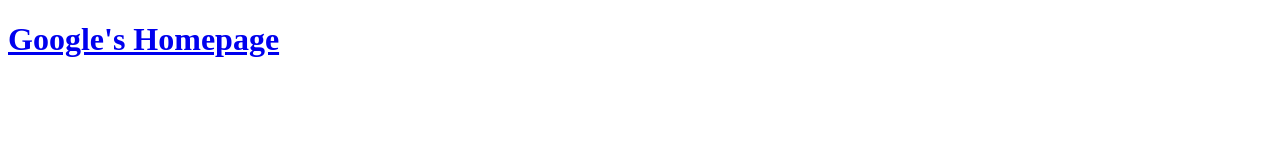
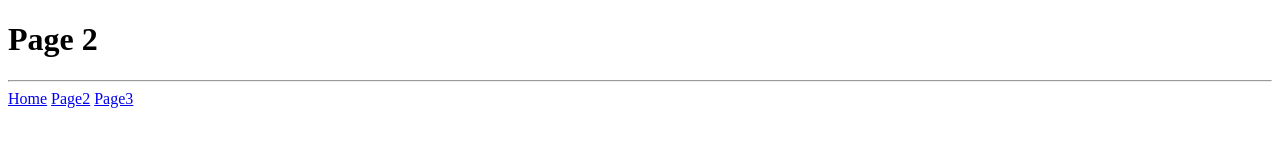
Before and after one commit to goodness728/html-freeCodeClass, a plain HTML site: page index.html in a window 1280 px wide. Drawn offline with Linux system fonts and the light colour scheme.

Commit message:
Link pages

```diff
--- a/index.html
+++ b/index.html
@@ -3,13 +3,16 @@
   <head>
     <meta charset="UTF-8">
     <meta name="description" content="This is an awesome website">
-    <title>Chelsea's Website</title>
+    <title>Page 2</title>
   </head>
   <body>
+    <h1>Page 2</h1>
+    <hr>
+    <a href="index.html" >Home</a>
 
+<a href="page2.html" >Page2</a>
+<a href="HTML-FreeCodeClass/page3.html" >Page3</a>
 
-<a href="https://www.google.com" target="_blank"><h1>Google's Homepage</h1></a>
-<!--target="_blank opens the link in a new tab"-->
   </body>
 
 </html>
```
Also changed, not shown: page2.html (+12 -0 lines).
